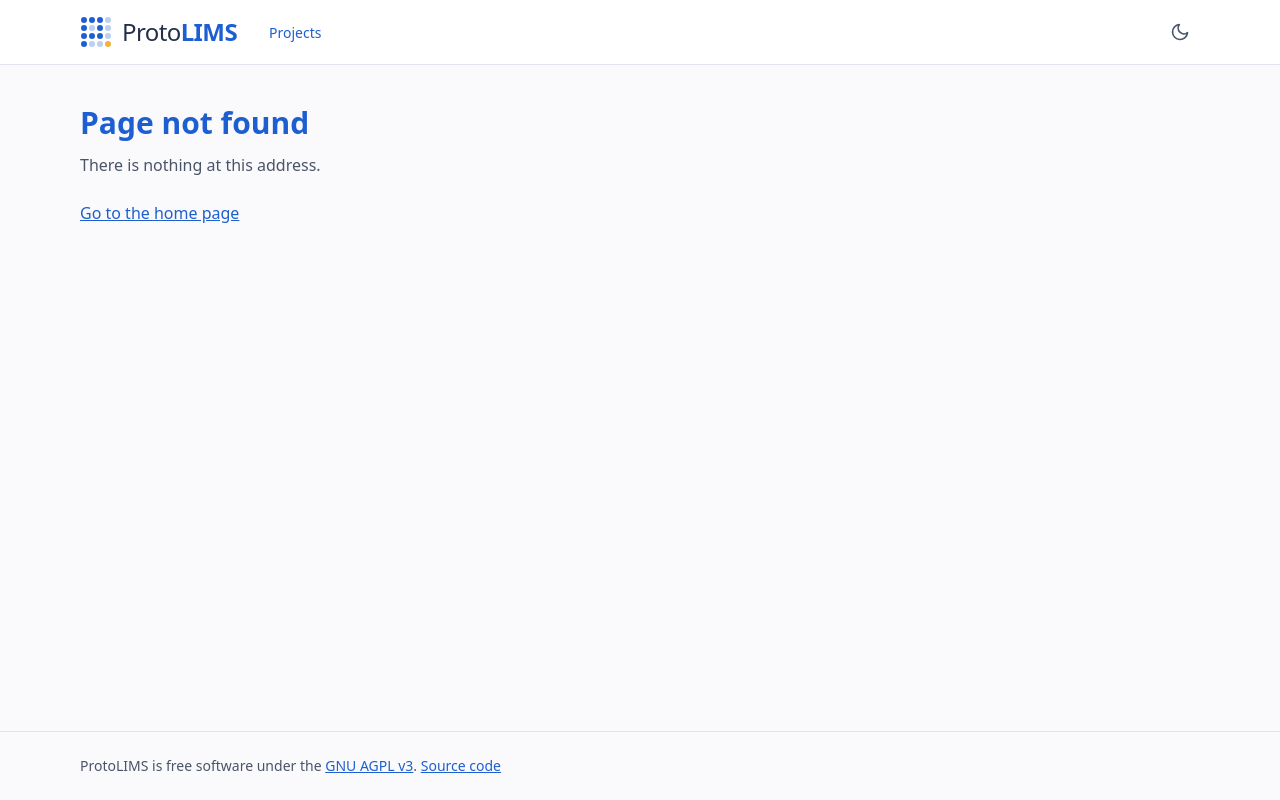
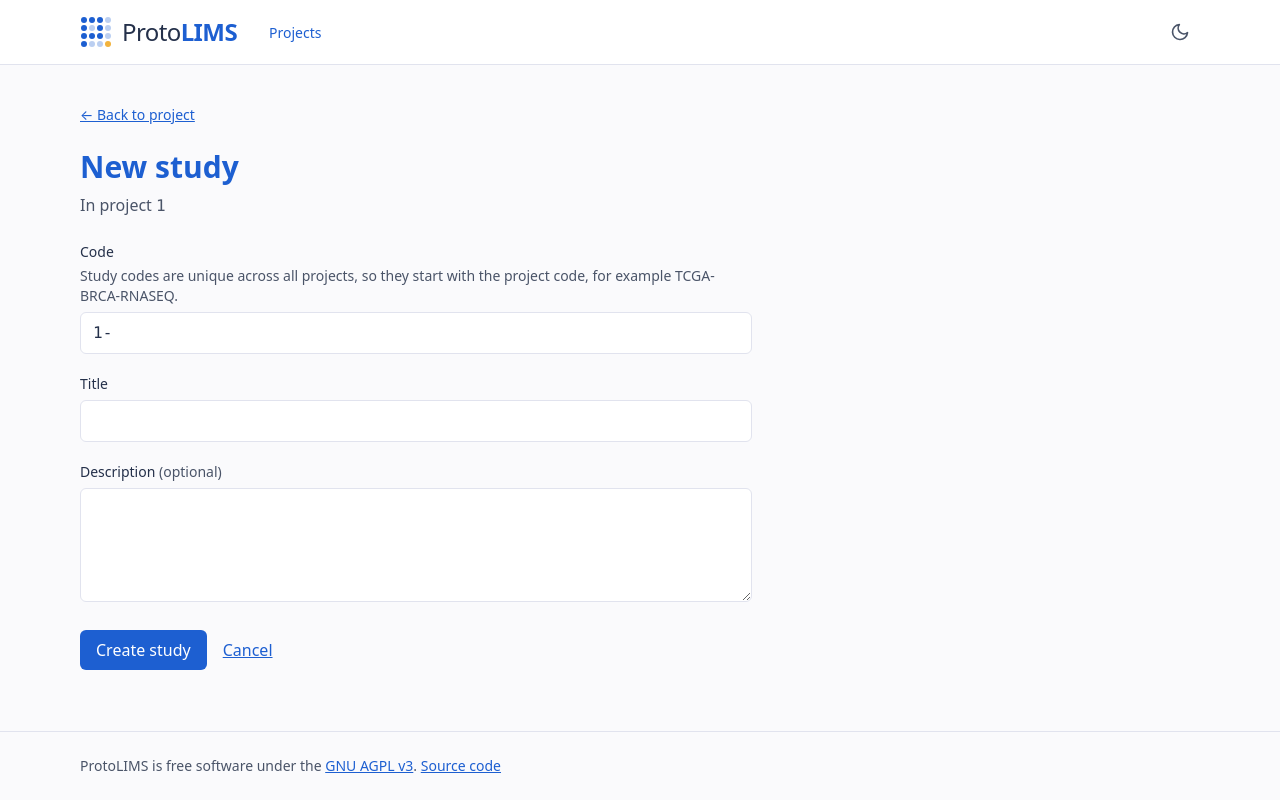
Before and after one commit to leehart3000/protolims, a React (Vite) app in the folder frontend/: page /projects/1/studies/new in a window 1280 px wide. Before the commit this address had no page. Built offline with nearby package versions, Linux system fonts and the light colour scheme; what openapi-fetch would draw is missing.

Commit message:
feat(frontend): add form for creating studies and share form fields

```diff
--- a/frontend/src/App.tsx
+++ b/frontend/src/App.tsx
@@ -6,6 +6,7 @@ import NotFoundPage from './pages/NotFoundPage'
 import ProjectsPage from './pages/ProjectsPage'
 import ProjectDetailPage from './pages/ProjectDetailPage'
 import NewProjectPage from './pages/NewProjectPage'
+import NewStudyPage from './pages/NewStudyPage'
 
 export default function App() {
   return (
@@ -39,6 +40,7 @@ export default function App() {
           <Route path="/projects" element={<ProjectsPage />} />
           <Route path="/projects/new" element={<NewProjectPage />} />
           <Route path="/projects/:code" element={<ProjectDetailPage />} />
+          <Route path="/projects/:code/studies/new" element={<NewStudyPage />} />
           <Route path="*" element={<NotFoundPage />} />
         </Routes>
       </main>
--- /dev/null
+++ b/frontend/src/components/FormFields.tsx
@@ -0,0 +1,83 @@
+import type { InputHTMLAttributes, TextareaHTMLAttributes } from 'react'
+
+import { inputClass } from '../styles'
+
+export function FieldLabel({
+  htmlFor,
+  label,
+  optional,
+}: {
+  htmlFor: string
+  label: string
+  optional?: boolean
+}) {
+  return (
+    <label htmlFor={htmlFor} className="block text-sm font-medium">
+      {label}
+      {optional && <span className="font-normal text-muted"> (optional)</span>}
+    </label>
+  )
+}
+
+export function TextField({
+  label,
+  name,
+  hint,
+  error,
+  optional,
+  mono,
+  ...inputProps
+}: {
+  label: string
+  name: string
+  hint?: string
+  error?: string
+  optional?: boolean
+  mono?: boolean
+} & InputHTMLAttributes<HTMLInputElement>) {
+  const hintId = `${name}-hint`
+  const errorId = `${name}-error`
+  const describedBy = [hint && hintId, error && errorId].filter(Boolean).join(' ')
+
+  return (
+    <div>
+      <FieldLabel htmlFor={name} label={label} optional={optional} />
+      {hint && (
+        <p id={hintId} className="mt-1 text-sm text-muted">
+          {hint}
+        </p>
+      )}
+      <input
+        id={name}
+        name={name}
+        aria-describedby={describedBy || undefined}
+        aria-invalid={error ? true : undefined}
+        className={`${inputClass} ${error ? 'border-danger' : 'border-line'} ${mono ? 'font-mono' : ''}`}
+        {...inputProps}
+      />
+      {error && (
+        <p id={errorId} className="mt-1.5 text-sm font-medium text-danger">
+          {error}
+        </p>
+      )}
+    </div>
+  )
+}
+
+export function TextAreaField({
+  label,
+  name,
+  optional,
+  ...textareaProps
+}: {
+  label: string
+  name: string
+  optional?: boolean
+} & TextareaHTMLAttributes<HTMLTextAreaElement>) {
+  return (
+    <div>
+      <FieldLabel htmlFor={name} label={label} optional={optional} />
+      <textarea id={name} name={name} className={`${inputClass} border-line`} {...textareaProps} />
+    </div>
+  )
+}
--- /dev/null
+++ b/frontend/src/forms.ts
@@ -0,0 +1,10 @@
+// Allowed characters for project and study codes (matches the API's rule).
+export const codePattern = '[A-Za-z0-9][A-Za-z0-9._\\-]*'
+
+export function text(form: FormData, name: string) {
+  return ((form.get(name) as string | null) ?? '').trim()
+}
+
+export function optionalText(form: FormData, name: string) {
+  return text(form, name) || null
+}
--- a/frontend/src/pages/NewProjectPage.tsx
+++ b/frontend/src/pages/NewProjectPage.tsx
@@ -1,15 +1,13 @@
 import { useMutation, useQueryClient } from '@tanstack/react-query'
-import type { InputHTMLAttributes } from 'react'
 import { Link, useNavigate } from 'react-router'
 
 import { api } from '../api/client'
 import type { components } from '../api/schema'
+import { TextAreaField, TextField } from '../components/FormFields'
+import { codePattern, optionalText, text } from '../forms'
 import { errorBox, primaryButton, textLink } from '../styles'
 
 type ProjectCreate = components['schemas']['ProjectCreate']
-
-const inputClass =
-  'mt-1.5 block w-full rounded-md border bg-panel px-3 py-2 focus:outline-2 focus:outline-offset-1 focus:outline-link'
 
 class DuplicateCodeError extends Error {}
 
@@ -25,76 +23,6 @@ async function createProject(body: ProjectCreate) {
     throw new Error('Some of the details are not valid. Please check them and try again.')
   }
   throw new Error('Could not create the project. Please try again later.')
-}
-
-function text(form: FormData, name: string) {
-  return ((form.get(name) as string | null) ?? '').trim()
-}
-
-function optionalText(form: FormData, name: string) {
-  return text(form, name) || null
-}
-
-function FieldLabel({
-  htmlFor,
-  label,
-  optional,
-}: {
-  htmlFor: string
-  label: string
-  optional?: boolean
-}) {
-  return (
-    <label htmlFor={htmlFor} className="block text-sm font-medium">
-      {label}
-      {optional && <span className="font-normal text-muted"> (optional)</span>}
-    </label>
-  )
-}
-
-function TextField({
-  label,
-  name,
-  hint,
-  error,
-  optional,
-  mono,
-  ...inputProps
-}: {
-  label: string
-  name: string
-  hint?: string
-  error?: string
-  optional?: boolean
-  mono?: boolean
-} & InputHTMLAttributes<HTMLInputElement>) {
-  const hintId = `${name}-hint`
-  const errorId = `${name}-error`
-  const describedBy = [hint && hintId, error && errorId].filter(Boolean).join(' ')
-
-  return (
-    <div>
-      <FieldLabel htmlFor={name} label={label} optional={optional} />
-      {hint && (
-        <p id={hintId} className="mt-1 text-sm text-muted">
-          {hint}
-        </p>
-      )}
-      <input
-        id={name}
-        name={name}
-        aria-describedby={describedBy || undefined}
-        aria-invalid={error ? true : undefined}
-        className={`${inputClass} ${error ? 'border-danger' : 'border-line'} ${mono ? 'font-mono' : ''}`}
-        {...inputProps}
-      />
-      {error && (
-        <p id={errorId} className="mt-1.5 text-sm font-medium text-danger">
-          {error}
-        </p>
-      )}
-    </div>
-  )
 }
 
 export default function NewProjectPage() {
@@ -149,22 +77,12 @@ export default function NewProjectPage() {
           error={codeError}
           required
           maxLength={64}
-          pattern="[A-Za-z0-9][A-Za-z0-9._\-]*"
+          pattern={codePattern}
           autoComplete="off"
           mono
         />
         <TextField label="Name" name="name" required maxLength={200} />
-
-        <div>
-          <FieldLabel htmlFor="description" label="Description" optional />
-          <textarea
-            id="description"
-            name="description"
-            rows={4}
-            className={`${inputClass} border-line`}
-          />
-        </div>
-
+        <TextAreaField label="Description" name="description" rows={4} optional />
         <TextField
           label="Source repository"
           name="source_repository"
--- /dev/null
+++ b/frontend/src/pages/NewStudyPage.tsx
@@ -0,0 +1,113 @@
+import { useMutation, useQueryClient } from '@tanstack/react-query'
+import { Link, useNavigate, useParams } from 'react-router'
+
+import { api } from '../api/client'
+import type { components } from '../api/schema'
+import { TextAreaField, TextField } from '../components/FormFields'
+import { codePattern, optionalText, text } from '../forms'
+import { errorBox, primaryButton, textLink } from '../styles'
+
+type StudyCreate = components['schemas']['StudyCreate']
+
+class DuplicateCodeError extends Error {}
+
+async function createStudy(projectCode: string, body: StudyCreate) {
+  const { data, response } = await api.POST('/api/v1/projects/{project_code}/studies', {
+    params: { path: { project_code: projectCode } },
+    body,
+  })
+  if (data) {
+    return data
+  }
+  if (response.status === 409) {
+    throw new DuplicateCodeError(`A study with the code ${body.code} already exists.`)
+  }
+  if (response.status === 404) {
+    throw new Error(`There is no project with the code ${projectCode}.`)
+  }
+  if (response.status === 422) {
+    throw new Error('Some of the details are not valid. Please check them and try again.')
+  }
+  throw new Error('Could not create the study. Please try again later.')
+}
+
+export default function NewStudyPage() {
+  const { code: projectCode = '' } = useParams()
+  const projectPath = `/projects/${encodeURIComponent(projectCode)}`
+  const navigate = useNavigate()
+  const queryClient = useQueryClient()
+  const mutation = useMutation({
+    mutationFn: (body: StudyCreate) => createStudy(projectCode, body),
+    onSuccess: async () => {
+      await queryClient.invalidateQueries({ queryKey: ['projects', projectCode, 'studies'] })
+      await navigate(projectPath)
+    },
+  })
+
+  const codeError =
+    mutation.error instanceof DuplicateCodeError
+      ? 'This code is already in use. Please choose another.'
+      : undefined
+
+  return (
+    <>
+      <p className="mb-6 text-sm">
+        <Link to={projectPath} className={textLink}>
+          ← Back to project
+        </Link>
+      </p>
+      <h1 className="text-2xl font-semibold sm:text-3xl">New study</h1>
+      <p className="mt-2 text-muted">
+        In project <span className="font-mono">{projectCode}</span>
+      </p>
+
+      <form
+        className="mt-6 max-w-2xl space-y-5"
+        onChange={() => {
+          if (mutation.isError) {
+            mutation.reset()
+          }
+        }}
+        onSubmit={(event) => {
+          event.preventDefault()
+          const form = new FormData(event.currentTarget)
+          mutation.mutate({
+            code: text(form, 'code'),
+            title: text(form, 'title'),
+            description: optionalText(form, 'description'),
+          })
+        }}
+      >
+        <TextField
+          label="Code"
+          name="code"
+          hint="Study codes are unique across all projects, so they start with the project code, for example TCGA-BRCA-RNASEQ."
+          error={codeError}
+          defaultValue={`${projectCode}-`}
+          required
+          maxLength={64}
+          pattern={codePattern}
+          autoComplete="off"
+          mono
+        />
+        <TextField label="Title" name="title" required maxLength={200} />
+        <TextAreaField label="Description" name="description" rows={4} optional />
+
+        <div className="flex items-center gap-4 pt-2">
+          <button type="submit" disabled={mutation.isPending} className={primaryButton}>
+            {mutation.isPending ? 'Creating…' : 'Create study'}
+          </button>
+          <Link to={projectPath} className={textLink}>
+            Cancel
+          </Link>
+        </div>
+
+        {mutation.isError && (
+          <p role="alert" className={errorBox}>
+            {mutation.error.message}
+          </p>
+        )}
+      </form>
+    </>
+  )
+}
--- a/frontend/src/pages/ProjectDetailPage.tsx
+++ b/frontend/src/pages/ProjectDetailPage.tsx
@@ -3,7 +3,7 @@ import { Link, useParams } from 'react-router'
 
 import { api } from '../api/client'
 import type { components } from '../api/schema'
-import { errorBox } from '../styles'
+import { errorBox, primaryButton } from '../styles'
 
 type Project = components['schemas']['ProjectRead']
 
@@ -112,7 +112,15 @@ function ProjectDetails({ project }: { project: Project }) {
           ))}
       </dl>
 
-      <h2 className="mt-10 text-xl font-semibold">Studies</h2>
+      <div className="mt-10 flex items-center justify-between gap-4">
+        <h2 className="text-xl font-semibold">Studies</h2>
+        <Link
+          to={`/projects/${encodeURIComponent(project.code)}/studies/new`}
+          className={`${primaryButton} text-sm`}
+        >
+          New study
+        </Link>
+      </div>
       <StudyList projectCode={project.code} />
     </>
   )
--- a/frontend/src/styles.ts
+++ b/frontend/src/styles.ts
@@ -5,3 +5,6 @@ export const textLink = 'text-link underline hover:no-underline'
 
 export const errorBox =
   'rounded-lg border border-danger-line bg-danger-bg px-4 py-3 font-medium text-danger'
+
+export const inputClass =
+  'mt-1.5 block w-full rounded-md border bg-panel px-3 py-2 focus:outline-2 focus:outline-offset-1 focus:outline-link'
```
Also changed, not shown: 2 other files (tests, documents, lock files or other folders).
